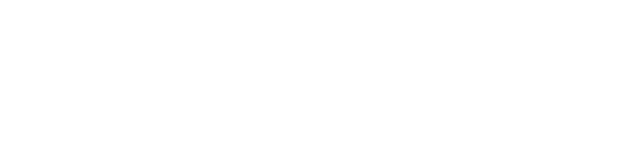
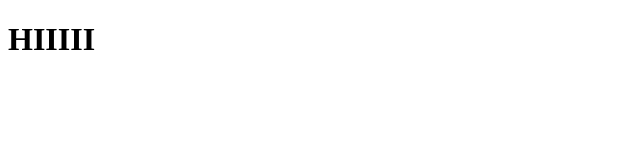
Before and after one commit to Sakthi-Gnanam/courseraHtmlcourse, a plain HTML site: page site/index.html in a window 1280 px wide. Shown: the whole page, without its empty margins (0-640 px from the left). Drawn offline with Linux system fonts and the light colour scheme.

Commit message:
smaall addition

```diff
--- a/site/index.html
+++ b/site/index.html
@@ -4,6 +4,6 @@
 	<title>Hello!!</title>
 </head>
 <body>
-
+<h1>HIIIII</h1>
 </body>
 </html>
```
